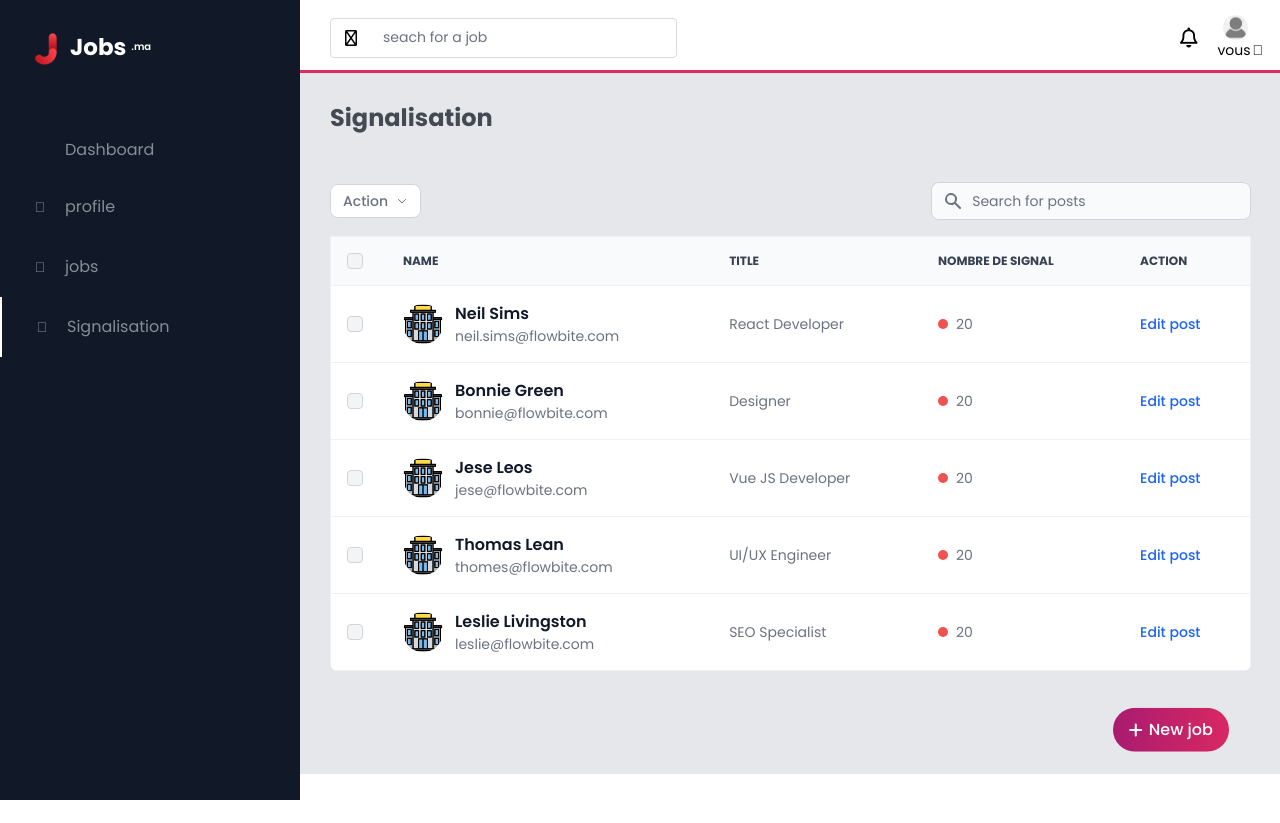
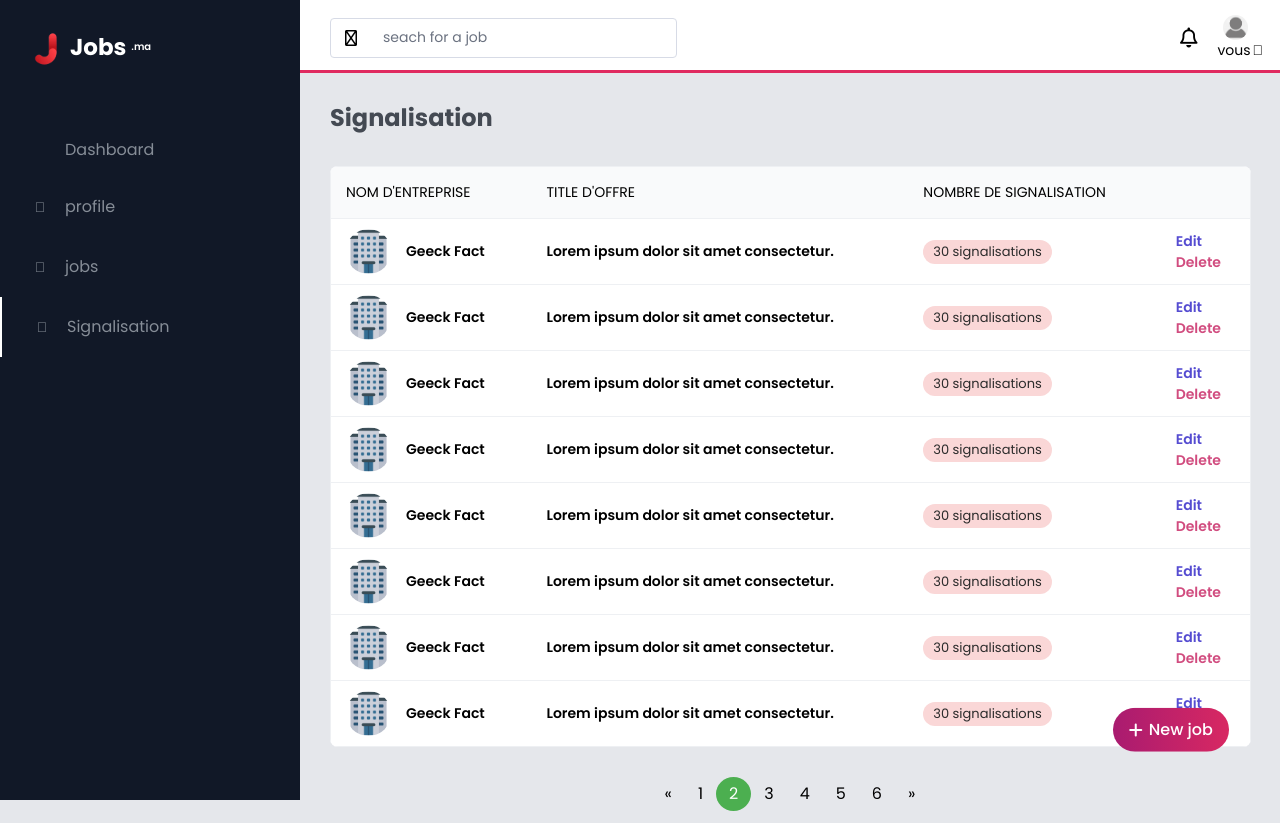
Before and after one commit to moussafia/Jobs.ma, a Vue app in the folder job-front-end/: page /signalisation in a window 1280 px wide. Before the commit the page ends 800 px from the top, so only its background shows below. Built offline with nearby package versions, Linux system fonts and the light colour scheme.

Commit message:
signalisation admin done

```diff
--- a/job-front-end/src/components/dashboardAdmin/pageAdmin/signalisation.vue
+++ b/job-front-end/src/components/dashboardAdmin/pageAdmin/signalisation.vue
@@ -1,359 +1,173 @@
 <template>
   <div id="signalisation">
     <h3 class="i-name">Signalisation</h3>
-
-    <div class="overflow-x-auto sm:rounded-lg section-signal">
-      <div class="flex items-center justify-between py-4 dark:bg-gray-800">
-        <div>
-          <button
-            id="dropdownSignalPostsButton"
-            data-dropdown-toggle="dropdownSignalPosts"
-            class="inline-flex items-center text-gray-500 bg-white border border-gray-300 focus:outline-none hover:bg-gray-100 focus:ring-4 focus:ring-gray-200 font-medium rounded-lg text-sm px-3 py-1.5 dark:bg-gray-800 dark:text-gray-400 dark:border-gray-600 dark:hover:bg-gray-700 dark:hover:border-gray-600 dark:focus:ring-gray-700"
-            type="button"
-          >
-            <span class="sr-only">filtrer posts</span>
-            Action
-            <svg
-              class="w-3 h-3 ml-2"
-              aria-hidden="true"
-              fill="none"
-              stroke="currentColor"
-              viewBox="0 0 24 24"
-              xmlns="http://www.w3.org/2000/svg"
-            >
-              <path
-                stroke-linecap="round"
-                stroke-linejoin="round"
-                stroke-width="2"
-                d="M19 9l-7 7-7-7"
-              ></path>
-            </svg>
-          </button>
-          <!-- Dropdown menu -->
-          <div
-            id="dropdownSignalPosts"
-            class="z-10 hidden bg-white divide-y divide-gray-100 rounded-lg shadow w-44 dark:bg-gray-700 dark:divide-gray-600"
-          >
-            <ul
-              class="py-1 text-sm text-gray-700 dark:text-gray-200"
-              aria-labelledby="dropdownSignalPostsButton"
-            >
-              <li>
-                <a
-                  href="#"
-                  class="block px-4 py-2 hover:bg-gray-100 dark:hover:bg-gray-600 dark:hover:text-white"
-                  >plus signaler</a
-                >
-              </li>
-              <li>
-                <a
-                  href="#"
-                  class="block px-4 py-2 hover:bg-gray-100 dark:hover:bg-gray-600 dark:hover:text-white"
-                  >moin signaler</a
-                >
-              </li>
-            </ul>
-            <div class="py-1">
-              <a
-                href="#"
-                class="block px-4 py-2 text-sm text-gray-700 hover:bg-gray-100 dark:hover:bg-gray-600 dark:text-gray-200 dark:hover:text-white"
-                >Delete posts</a
-              >
-            </div>
-          </div>
-        </div>
-        <label for="table-search" class="sr-only">Search</label>
-        <div class="relative">
-          <div
-            class="absolute inset-y-0 left-0 flex items-center pl-3 pointer-events-none"
-          >
-            <svg
-              class="w-5 h-5 text-gray-500 dark:text-gray-400"
-              aria-hidden="true"
-              fill="currentColor"
-              viewBox="0 0 20 20"
-              xmlns="http://www.w3.org/2000/svg"
-            >
-              <path
-                fill-rule="evenodd"
-                d="M8 4a4 4 0 100 8 4 4 0 000-8zM2 8a6 6 0 1110.89 3.476l4.817 4.817a1 1 0 01-1.414 1.414l-4.816-4.816A6 6 0 012 8z"
-                clip-rule="evenodd"
-              ></path>
-            </svg>
-          </div>
-          <input
-            type="text"
-            id="table-search-users"
-            class="block p-2 pl-10 text-sm text-gray-900 border border-gray-300 rounded-lg w-80 bg-gray-50 focus:ring-blue-500 focus:border-blue-500 dark:bg-gray-700 dark:border-gray-600 dark:placeholder-gray-400 dark:text-white dark:focus:ring-blue-500 dark:focus:border-blue-500"
-            placeholder="Search for posts"
-          />
-        </div>
-      </div>
-      <table class="w-full text-sm text-left text-gray-500 dark:text-gray-400">
-        <thead
-          class="text-xs text-gray-700 uppercase bg-gray-50 dark:bg-gray-700 dark:text-gray-400"
-        >
+    <div class="board">
+      <table width="100%">
+        <thead>
           <tr>
-            <th scope="col" class="p-4">
-              <div class="flex items-center">
-                <input
-                  id="checkbox-all-search"
-                  type="checkbox"
-                  class="w-4 h-4 text-blue-600 bg-gray-100 border-gray-300 rounded focus:ring-blue-500 dark:focus:ring-blue-600 dark:ring-offset-gray-800 dark:focus:ring-offset-gray-800 focus:ring-2 dark:bg-gray-700 dark:border-gray-600"
-                />
-                <label for="checkbox-all-search" class="sr-only"
-                  >checkbox</label
-                >
-              </div>
-            </th>
-            <th scope="col" class="px-6 py-3">Name</th>
-            <th scope="col" class="px-6 py-3">Title</th>
-            <th scope="col" class="px-6 py-3">Nombre de signal</th>
-            <th scope="col" class="px-6 py-3">Action</th>
+            <td>nom d'entreprise</td>
+            <td>title d'offre</td>
+            <td>nombre de signalisation</td>
+            <td></td>
           </tr>
         </thead>
         <tbody>
-          <tr
-            class="bg-white border-b dark:bg-gray-800 dark:border-gray-700 hover:bg-gray-50 dark:hover:bg-gray-600"
-          >
-            <td class="w-4 p-4">
-              <div class="flex items-center">
-                <input
-                  id="checkbox-table-search-1"
-                  type="checkbox"
-                  class="w-4 h-4 text-blue-600 bg-gray-100 border-gray-300 rounded focus:ring-blue-500 dark:focus:ring-blue-600 dark:ring-offset-gray-800 dark:focus:ring-offset-gray-800 focus:ring-2 dark:bg-gray-700 dark:border-gray-600"
-                />
-                <label for="checkbox-table-search-1" class="sr-only"
-                  >checkbox</label
-                >
-              </div>
+          <tr>
+            <td class="nomEntreprise">
+              <img src="../../../assets/image/jobs/avatarEntre.png" alt="" />
+              <a href="#">
+                <h5>Geeck Fact</h5>
+              </a>
             </td>
-            <th
-              scope="row"
-              class="flex items-center px-6 py-4 text-gray-900 whitespace-nowrap dark:text-white"
-            >
-              <img
-                class="w-10 h-10 rounded-full"
-                src="../../../assets/image/jobs/entr.png"
-                alt="Jese image"
-              />
-              <div class="pl-3">
-                <div class="text-base font-semibold">Neil Sims</div>
-                <div class="font-normal text-gray-500">
-                  neil.sims@flowbite.com
-                </div>
-              </div>
-            </th>
-            <td class="px-6 py-4">React Developer</td>
-            <td class="px-6 py-4">
-              <div class="flex items-center">
-                <div class="h-2.5 w-2.5 rounded-full bg-red-500 mr-2"></div>
-                20
-              </div>
+            <td class="Title Offre">
+              <h5>Lorem ipsum dolor sit amet consectetur.</h5>
             </td>
-            <td class="px-6 py-4">
-              <!-- Modal toggle -->
-              <a
-                href="#"
-                type="button"
-                data-modal-target="editUserModal"
-                data-modal-show="editUserModal"
-                class="font-medium text-blue-600 dark:text-blue-500 hover:underline"
-                >Edit post</a
-              >
+            <td class="active">
+              <p>30 signalisations</p>
+            </td>
+            <td class="UD">
+              <a href="#">Edit</a>
+              <a href="#">Delete</a>
             </td>
           </tr>
-          <tr
-            class="bg-white border-b dark:bg-gray-800 dark:border-gray-700 hover:bg-gray-50 dark:hover:bg-gray-600"
-          >
-            <td class="w-4 p-4">
-              <div class="flex items-center">
-                <input
-                  id="checkbox-table-search-2"
-                  type="checkbox"
-                  class="w-4 h-4 text-blue-600 bg-gray-100 border-gray-300 rounded focus:ring-blue-500 dark:focus:ring-blue-600 dark:ring-offset-gray-800 dark:focus:ring-offset-gray-800 focus:ring-2 dark:bg-gray-700 dark:border-gray-600"
-                />
-                <label for="checkbox-table-search-2" class="sr-only"
-                  >checkbox</label
-                >
-              </div>
+          <tr>
+            <td class="nomEntreprise">
+              <img src="../../../assets/image/jobs/avatarEntre.png" alt="" />
+              <a href="#">
+                <h5>Geeck Fact</h5>
+              </a>
             </td>
-            <th
-              scope="row"
-              class="flex items-center px-6 py-4 font-medium text-gray-900 whitespace-nowrap dark:text-white"
-            >
-              <img
-                class="w-10 h-10 rounded-full"
-                src="../../../assets/image/jobs/entr.png"
-                alt="Jese image"
-              />
-              <div class="pl-3">
-                <div class="text-base font-semibold">Bonnie Green</div>
-                <div class="font-normal text-gray-500">bonnie@flowbite.com</div>
-              </div>
-            </th>
-            <td class="px-6 py-4">Designer</td>
-            <td class="px-6 py-4">
-              <div class="flex items-center">
-                <div class="h-2.5 w-2.5 rounded-full bg-red-500 mr-2"></div>
-                20
-              </div>
+            <td class="Title Offre">
+              <h5>Lorem ipsum dolor sit amet consectetur.</h5>
             </td>
-            <td class="px-6 py-4">
-              <!-- Modal toggle -->
-              <a
-                href="#"
-                type="button"
-                data-modal-show="editUserModal"
-                class="font-medium text-blue-600 dark:text-blue-500 hover:underline"
-                >Edit post</a
-              >
+            <td class="active">
+              <p>30 signalisations</p>
+            </td>
+            <td class="UD">
+              <a href="#">Edit</a>
+              <a href="#">Delete</a>
             </td>
           </tr>
-          <tr
-            class="bg-white border-b dark:bg-gray-800 dark:border-gray-700 hover:bg-gray-50 dark:hover:bg-gray-600"
-          >
-            <td class="w-4 p-4">
-              <div class="flex items-center">
-                <input
-                  id="checkbox-table-search-2"
-                  type="checkbox"
-                  class="w-4 h-4 text-blue-600 bg-gray-100 border-gray-300 rounded focus:ring-blue-500 dark:focus:ring-blue-600 dark:ring-offset-gray-800 dark:focus:ring-offset-gray-800 focus:ring-2 dark:bg-gray-700 dark:border-gray-600"
-                />
-                <label for="checkbox-table-search-2" class="sr-only"
-                  >checkbox</label
-                >
-              </div>
+          <tr>
+            <td class="nomEntreprise">
+              <img src="../../../assets/image/jobs/avatarEntre.png" alt="" />
+              <a href="#">
+                <h5>Geeck Fact</h5>
+              </a>
             </td>
-            <th
-              scope="row"
-              class="flex items-center px-6 py-4 font-medium text-gray-900 whitespace-nowrap dark:text-white"
-            >
-              <img
-                class="w-10 h-10 rounded-full"
-                src="../../../assets/image/jobs/entr.png"
-                alt="Jese image"
-              />
-              <div class="pl-3">
-                <div class="text-base font-semibold">Jese Leos</div>
-                <div class="font-normal text-gray-500">jese@flowbite.com</div>
-              </div>
-            </th>
-            <td class="px-6 py-4">Vue JS Developer</td>
-            <td class="px-6 py-4">
-              <div class="flex items-center">
-                <div class="h-2.5 w-2.5 rounded-full bg-red-500 mr-2"></div>
-                20
-              </div>
+            <td class="Title Offre">
+              <h5>Lorem ipsum dolor sit amet consectetur.</h5>
             </td>
-            <td class="px-6 py-4">
-              <!-- Modal toggle -->
-              <a
-                href="#"
-                type="button"
-                data-modal-show="editUserModal"
-                class="font-medium text-blue-600 dark:text-blue-500 hover:underline"
-                >Edit post</a
-              >
+            <td class="active">
+              <p>30 signalisations</p>
+            </td>
+            <td class="UD">
+              <a href="#">Edit</a>
+              <a href="#">Delete</a>
             </td>
           </tr>
-          <tr
-            class="bg-white border-b dark:bg-gray-800 dark:border-gray-700 hover:bg-gray-50 dark:hover:bg-gray-600"
-          >
-            <td class="w-4 p-4">
-              <div class="flex items-center">
-                <input
-                  id="checkbox-table-search-2"
-                  type="checkbox"
-                  class="w-4 h-4 text-blue-600 bg-gray-100 border-gray-300 rounded focus:ring-blue-500 dark:focus:ring-blue-600 dark:ring-offset-gray-800 dark:focus:ring-offset-gray-800 focus:ring-2 dark:bg-gray-700 dark:border-gray-600"
-                />
-                <label for="checkbox-table-search-2" class="sr-only"
-                  >checkbox</label
-                >
-              </div>
+          <tr>
+            <td class="nomEntreprise">
+              <img src="../../../assets/image/jobs/avatarEntre.png" alt="" />
+              <a href="#">
+                <h5>Geeck Fact</h5>
+              </a>
             </td>
-            <th
-              scope="row"
-              class="flex items-center px-6 py-4 font-medium text-gray-900 whitespace-nowrap dark:text-white"
-            >
-              <img
-                class="w-10 h-10 rounded-full"
-                src="../../../assets/image/jobs/entr.png"
-                alt="Jese image"
-              />
-              <div class="pl-3">
-                <div class="text-base font-semibold">Thomas Lean</div>
-                <div class="font-normal text-gray-500">thomes@flowbite.com</div>
-              </div>
-            </th>
-            <td class="px-6 py-4">UI/UX Engineer</td>
-            <td class="px-6 py-4">
-              <div class="flex items-center">
-                <div class="h-2.5 w-2.5 rounded-full bg-red-500 mr-2"></div>
-                20
-              </div>
+            <td class="Title Offre">
+              <h5>Lorem ipsum dolor sit amet consectetur.</h5>
             </td>
-            <td class="px-6 py-4">
-              <!-- Modal toggle -->
-              <a
-                href="#"
-                type="button"
-                data-modal-show="editUserModal"
-                class="font-medium text-blue-600 dark:text-blue-500 hover:underline"
-                >Edit post</a
-              >
+            <td class="active">
+              <p>30 signalisations</p>
+            </td>
+            <td class="UD">
+              <a href="#">Edit</a>
+              <a href="#">Delete</a>
             </td>
           </tr>
-          <tr
-            class="bg-white dark:bg-gray-800 hover:bg-gray-50 dark:hover:bg-gray-600"
-          >
-            <td class="w-4 p-4">
-              <div class="flex items-center">
-                <input
-                  id="checkbox-table-search-3"
-                  type="checkbox"
-                  class="w-4 h-4 text-blue-600 bg-gray-100 border-gray-300 rounded focus:ring-blue-500 dark:focus:ring-blue-600 dark:ring-offset-gray-800 dark:focus:ring-offset-gray-800 focus:ring-2 dark:bg-gray-700 dark:border-gray-600"
-                />
-                <label for="checkbox-table-search-3" class="sr-only"
-                  >checkbox</label
-                >
-              </div>
+          <tr>
+            <td class="nomEntreprise">
+              <img src="../../../assets/image/jobs/avatarEntre.png" alt="" />
+              <a href="#">
+                <h5>Geeck Fact</h5>
+              </a>
             </td>
-            <th
-              scope="row"
-              class="flex items-center px-6 py-4 font-medium text-gray-900 whitespace-nowrap dark:text-white"
-            >
-              <img
-                class="w-10 h-10 rounded-full"
-                src="../../../assets/image/jobs/entr.png"
-                alt="Jese image"
-              />
-              <div class="pl-3">
-                <div class="text-base font-semibold">Leslie Livingston</div>
-                <div class="font-normal text-gray-500">leslie@flowbite.com</div>
-              </div>
-            </th>
-            <td class="px-6 py-4">SEO Specialist</td>
-            <td class="px-6 py-4">
-              <div class="flex items-center">
-              <div class="h-2.5 w-2.5 rounded-full bg-red-500 mr-2"></div>
-                20
-                </div>
+            <td class="Title Offre">
+              <h5>Lorem ipsum dolor sit amet consectetur.</h5>
             </td>
-            <td class="px-6 py-4">
-              <!-- Modal toggle -->
-              <a
-                href="#"
-                type="button"
-                data-modal-show="editUserModal"
-                class="font-medium text-blue-600 dark:text-blue-500 hover:underline"
-                >Edit post</a
-              >
+            <td class="active">
+              <p>30 signalisations</p>
+            </td>
+            <td class="UD">
+              <a href="#">Edit</a>
+              <a href="#">Delete</a>
+            </td>
+          </tr>
+          <tr>
+            <td class="nomEntreprise">
+              <img src="../../../assets/image/jobs/avatarEntre.png" alt="" />
+              <a href="#">
+                <h5>Geeck Fact</h5>
+              </a>
+            </td>
+            <td class="Title Offre">
+              <h5>Lorem ipsum dolor sit amet consectetur.</h5>
+            </td>
+            <td class="active">
+              <p>30 signalisations</p>
+            </td>
+            <td class="UD">
+              <a href="#">Edit</a>
+              <a href="#">Delete</a>
+            </td>
+          </tr>
+          <tr>
+            <td class="nomEntreprise">
+              <img src="../../../assets/image/jobs/avatarEntre.png" alt="" />
+              <a href="#">
+                <h5>Geeck Fact</h5>
+              </a>
+            </td>
+            <td class="Title Offre">
+              <h5>Lorem ipsum dolor sit amet consectetur.</h5>
+            </td>
+            <td class="active">
+              <p>30 signalisations</p>
+            </td>
+            <td class="UD">
+              <a href="#">Edit</a>
+              <a href="#">Delete</a>
+            </td>
+          </tr>
+          <tr>
+            <td class="nomEntreprise">
+              <img src="../../../assets/image/jobs/avatarEntre.png" alt="" />
+              <a href="#">
+                <h5>Geeck Fact</h5>
+              </a>
+            </td>
+            <td class="Title Offre">
+              <h5>Lorem ipsum dolor sit amet consectetur.</h5>
+            </td>
+            <td class="active">
+              <p>30 signalisations</p>
+            </td>
+            <td class="UD">
+              <a href="#">Edit</a>
+              <a href="#">Delete</a>
             </td>
           </tr>
         </tbody>
       </table>
-
+    </div>
+    <div class="pagination">
+      <a href="#">&laquo;</a>
+      <a href="#">1</a>
+      <a class="active" href="#">2</a>
+      <a href="#">3</a>
+      <a href="#">4</a>
+      <a href="#">5</a>
+      <a href="#">6</a>
+      <a href="#">&raquo;</a>
     </div>
   </div>
 </template>
@@ -373,4 +187,100 @@
   margin: 30px 0 30px 30px;
   overflow: auto;
 }
+#signalisation .board {
+  width: 94%;
+  margin: 30px 0 30px 30px;
+  overflow: auto;
+  background: #fff;
+  border-radius: 8px;
+}
+#signalisation .board img {
+  width: 45px;
+  height: 45px;
+  object-fit: cover;
+  border-radius: 50%;
+  margin-right: 15px;
+}
+#signalisation .board h5 {
+  font-weight: 600;
+  font-size: 14px;
+}
+#signalisation .board p {
+  font-weight: 400;
+  font-size: 13px;
+  color: #787d8d;
+}
+#signalisation .board .nomEntreprise {
+  display: flex;
+  justify-content: flex-start;
+  align-items: center;
+  text-align: start;
+}
+table {
+  border-collapse: collapse;
+}
+tr {
+  border: 1px solid #eef0f3;
+}
+
+thead td {
+  font-size: 14px;
+  text-transform: uppercase;
+  font-weight: 400;
+  background: #f9fafb;
+  text-align: start;
+  padding: 15px;
+}
+tbody tr td {
+  padding: 10px 15px;
+}
+tbody tr .nomEntreprise a:hover {
+  text-decoration: underline;
+}
+#signalisation .active p {
+  background: #fad7d7;
+  padding: 2px 10px;
+  display: inline-block;
+  border-radius: 40px;
+  color: #2b2b2b;
+}
+#signalisation .UD a {
+  text-decoration: none;
+  font-size: 14px;
+  font-weight: 600;
+  display: block;
+  row-gap: 10px;
+}
+#signalisation .UD a:hover {
+  text-decoration: underline;
+}
+#signalisation .UD a:nth-child(1) {
+  color: #554cd1;
+}
+#signalisation .UD a:nth-child(2) {
+  color: #d14c7f;
+}
+#signalisation .pagination {
+  display: flex;
+  justify-content: center;
+  align-items: center;
+  margin-bottom: 12px;
+}
+
+.pagination a {
+  color: black;
+  float: left;
+  padding: 5px 13px;
+  text-decoration: none;
+  border-radius: 100%;
+}
+
+.pagination a.active {
+  background-color: #4caf50;
+  color: white;
+}
+
+.pagination a:hover:not(.active) {
+  background-color: #ddd;
+}
 </style>
```
